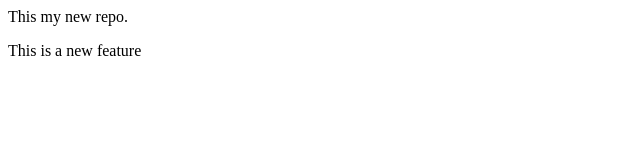
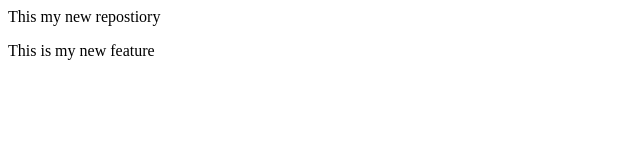
Before and after one commit to Harshvardhan-Mistry/localrepo, a plain HTML site: page LocalRepo/index.html in a window 1280 px wide. Shown: the full height of the page, 0-640 px from the left. Drawn offline with Linux system fonts and the light colour scheme.

Commit message:
Add new Feature

```diff
--- a/LocalRepo/index.html
+++ b/LocalRepo/index.html
@@ -1,2 +1,2 @@
-<p>This my new repo.</p>
-<p>This is a new feature</p>
+<p>This my new repostiory</p>
+<p>This is my new feature</p>
```
